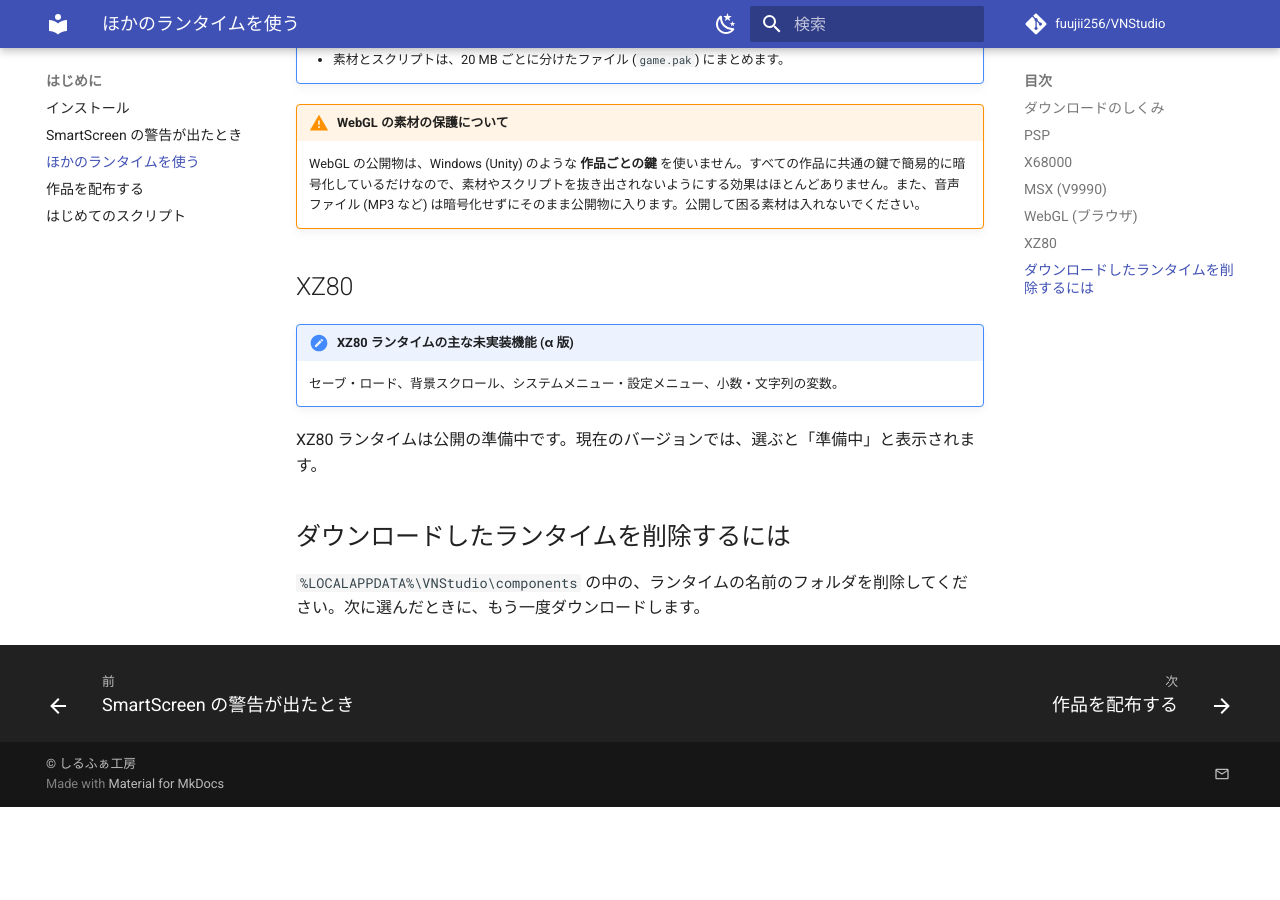
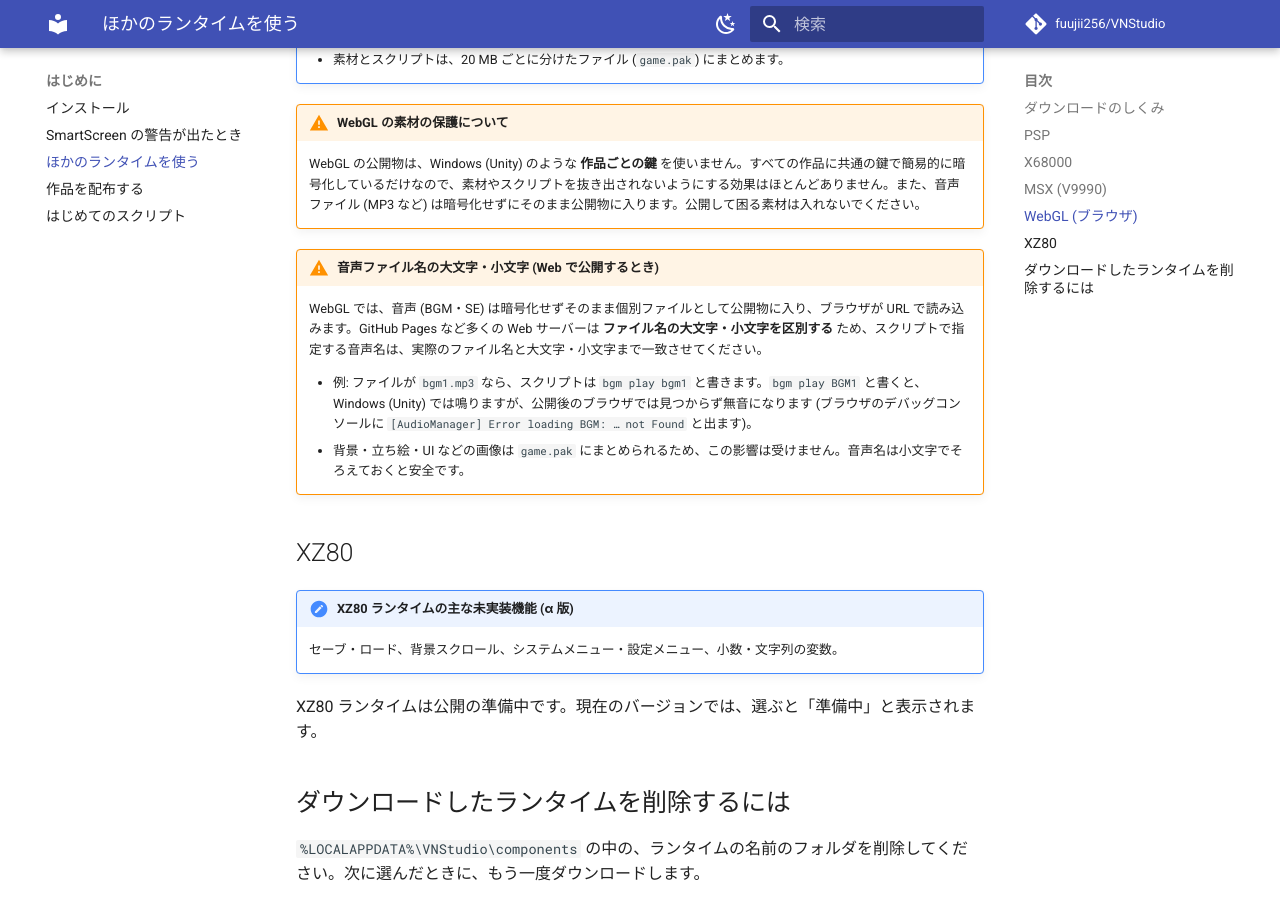
Before and after one commit to fuujii256/VNStudio, an MkDocs documentation site: the page built from docs/getting-started/runtimes.md, in a window 1280 px wide and 900 px high, scrolled down 5245 px. Built offline with MkDocs 1.6.1 and Material for MkDocs 9.7.7, drawn with Linux system fonts in a browser that asks for light colours; comment, search, counter and statistics services are not loaded; before the commit the page ends 6052 px from its top, so only the background shows below that.

Commit message:
docs: WebGL公開時の音声ファイル名の大文字・小文字の注意を追記
GitHub Pages など多くの Web サーバーは音声ファイル名の大文字・小文字を区別するため、
スクリプトの音声名を実ファイル名と一致させる必要がある旨を、runtimes.md の
WebGL 節に警告として追加 (画像は game.pak 内なので影響なし)。

Co-Authored-By: Claude Opus 4.8 <noreply@anthropic.com>

```diff
--- a/docs/getting-started/runtimes.md
+++ b/docs/getting-started/runtimes.md
@@ -126,6 +126,12 @@ GitHub Pages には、リポジトリの URL を入れてボタンを押すだ
 !!! warning "WebGL の素材の保護について"
     WebGL の公開物は、Windows (Unity) のような **作品ごとの鍵** を使いません。すべての作品に共通の鍵で簡易的に暗号化しているだけなので、素材やスクリプトを抜き出されないようにする効果はほとんどありません。また、音声ファイル (MP3 など) は暗号化せずにそのまま公開物に入ります。公開して困る素材は入れないでください。
 
+!!! warning "音声ファイル名の大文字・小文字 (Web で公開するとき)"
+    WebGL では、音声 (BGM・SE) は暗号化せずそのまま個別ファイルとして公開物に入り、ブラウザが URL で読み込みます。GitHub Pages など多くの Web サーバーは **ファイル名の大文字・小文字を区別する** ため、スクリプトで指定する音声名は、実際のファイル名と大文字・小文字まで一致させてください。
+
+    - 例: ファイルが `bgm1.mp3` なら、スクリプトは `bgm play bgm1` と書きます。`bgm play BGM1` と書くと、Windows (Unity) では鳴りますが、公開後のブラウザでは見つからず無音になります (ブラウザのデバッグコンソールに `[AudioManager] Error loading BGM: … not Found` と出ます)。
+    - 背景・立ち絵・UI などの画像は `game.pak` にまとめられるため、この影響は受けません。音声名は小文字でそろえておくと安全です。
+
 ## XZ80
 
 !!! note "XZ80 ランタイムの主な未実装機能 (α 版)"
```
